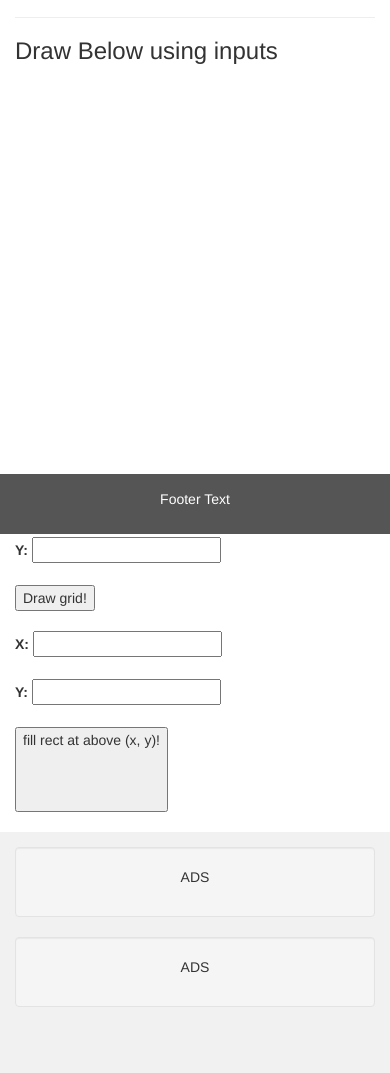
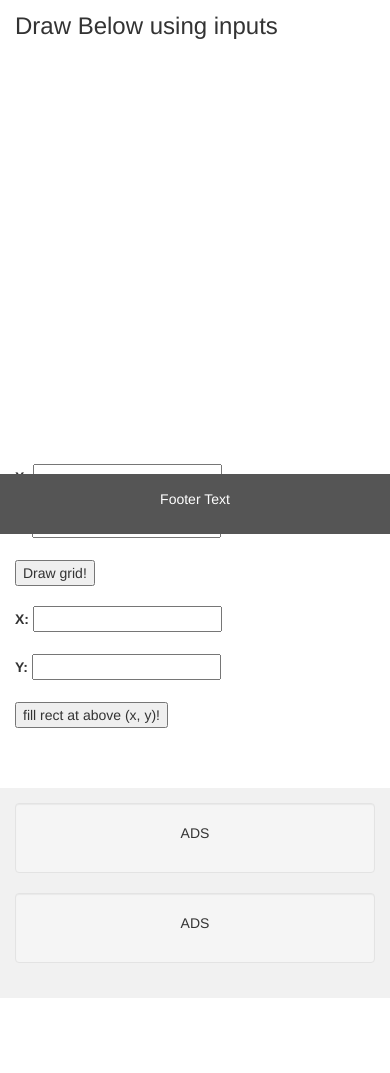
Before and after one commit to TheBuilderHero/TheBuilderHero.github.io, a plain HTML site: page index.html in a window 390 px wide. Shown: the part 310-1383 px from the top of the page. After the commit the page ends 1348 px from the top, so only its background shows below. Drawn offline with nearby package versions, Linux system fonts and the light colour scheme.

Commit message:
Update index.html
fixing margin

```diff
--- a/index.html
+++ b/index.html
@@ -114,7 +114,7 @@
 
 <div class="container-fluid text-center">
   <div class="row content">
-    <div class="col-sm-2 sidenav" style="padding-bottom: 60px">
+    <div class="col-sm-2 sidenav" style="margin-bottom: 40px">
       <p><a href="#">Link</a></p>
       <p><a href="#">Link</a></p>
       <p><a href="#">Link</a></p>
@@ -134,11 +134,11 @@
         <input type="number" id="l_x_i" name="l_x_i"><br><br>
         <label for="l_y_i">Y:</label>
         <input type="number" id="l_y_i" name="l_y_i"><br><br>
-        <button type="button" onclick="fill();" style="padding-bottom: 60px">fill rect at above (x, y)!</button>
+        <button type="button" onclick="fill();" style="margin-bottom: 40px">fill rect at above (x, y)!</button>
 	  <div class="grid-container">
 		</div>
 			</div>
-			<div class="col-sm-2 sidenav" style="padding-bottom: 60px">
+			<div class="col-sm-2 sidenav" style="margin-bottom: 40px">
 			  <div class="well">
 				<p>ADS</p>
 			  </div>
```
